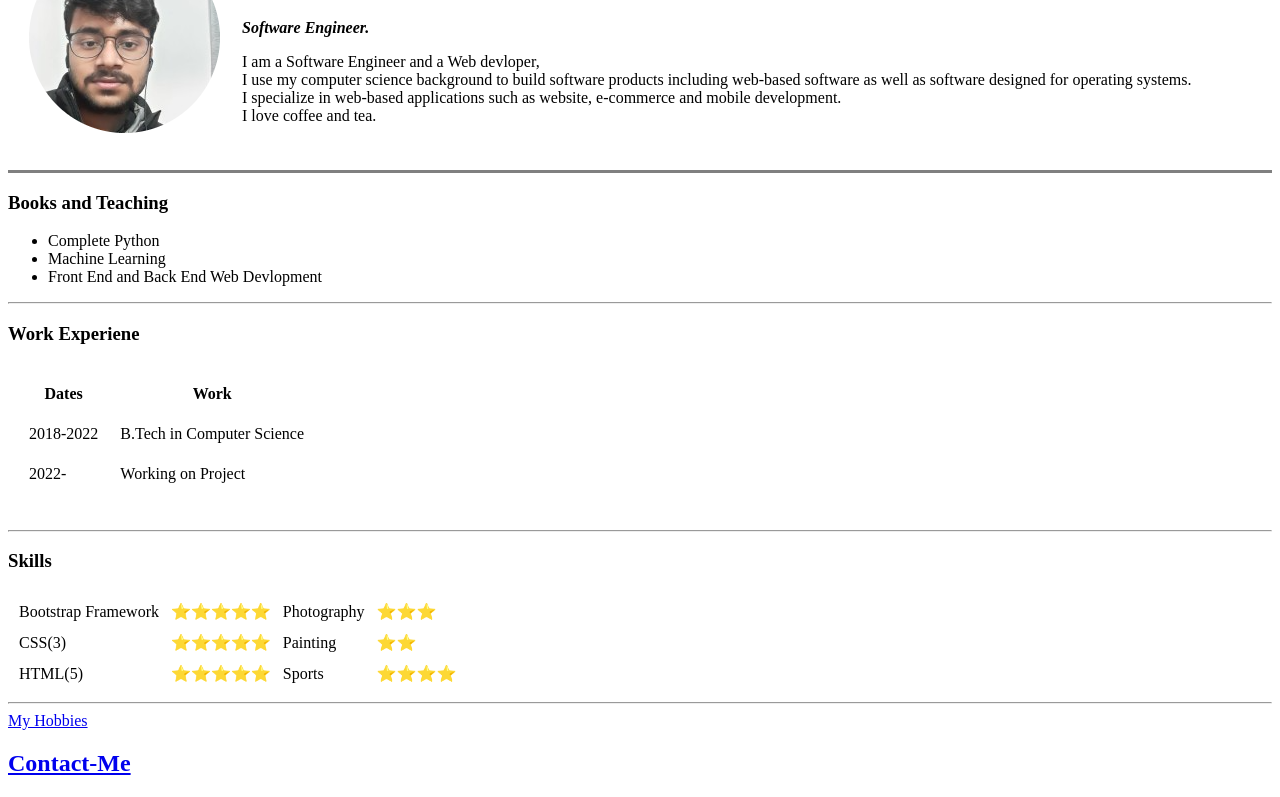
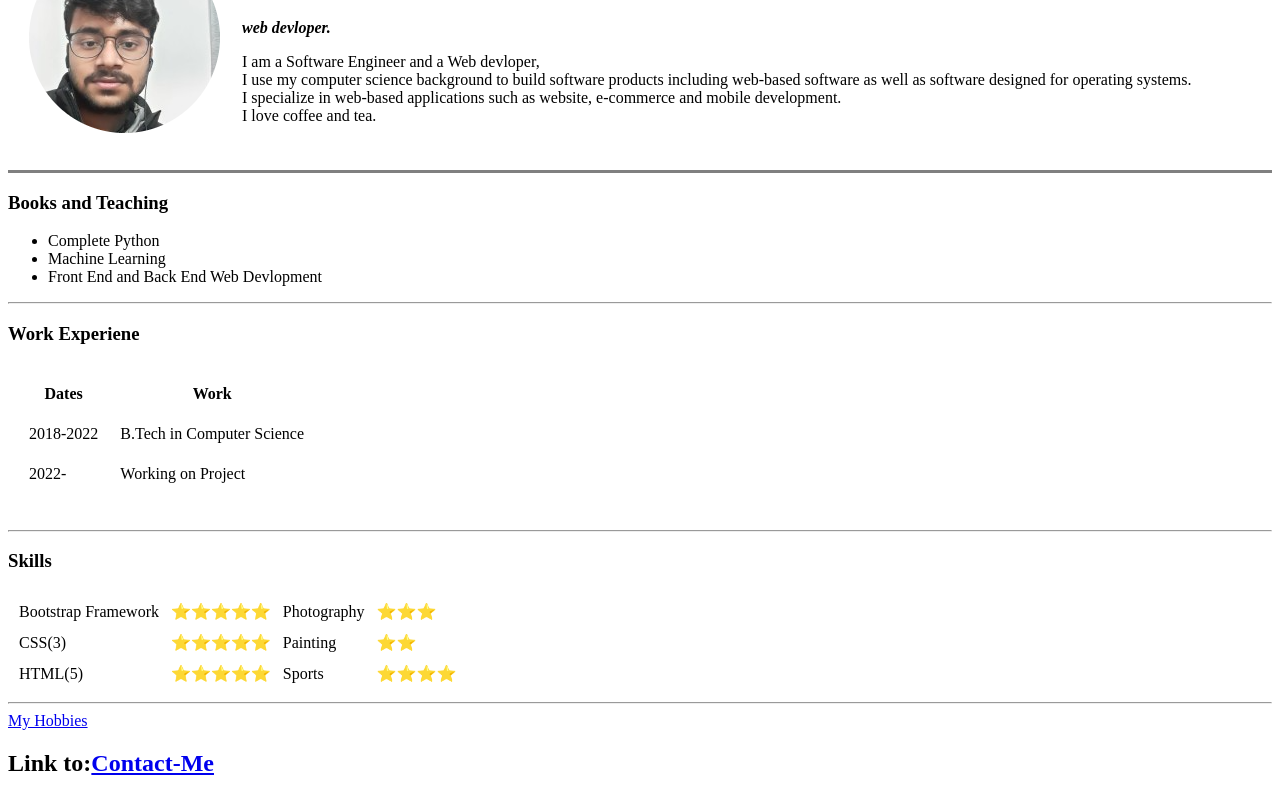
Before and after one commit to mstk786/cv, a plain HTML site: page index.html in a window 1280 px wide. Shown: the part 98-895 px from the top of the page. Drawn offline with Linux system fonts and the light colour scheme.

Commit message:
Update index.html

```diff
--- a/index.html
+++ b/index.html
@@ -9,7 +9,7 @@
       <tr>
         <td><img src="mustak1.png" alt="Mushtaque's picture"></td>
         <td><h1>Md Mushtaque Alam</h1>
-        <p><em><strong>Software Engineer.</strong></em></p>
+        <p><em><strong>web devloper.</strong></em></p>
         <p>I am a Software Engineer and a Web devloper,
           <br>I use my computer science background to build software products
           including web-based software as well as software designed for operating systems.
@@ -79,6 +79,6 @@
     <hr>
     <a href="hobbies.html">My Hobbies</a>
     <br>
-<h2><a href="contact.html">Contact-Me</a></h2>
+<h2>Link to:<a href="contact.html">Contact-Me</a></h2>
   </body>
 </html>
```
